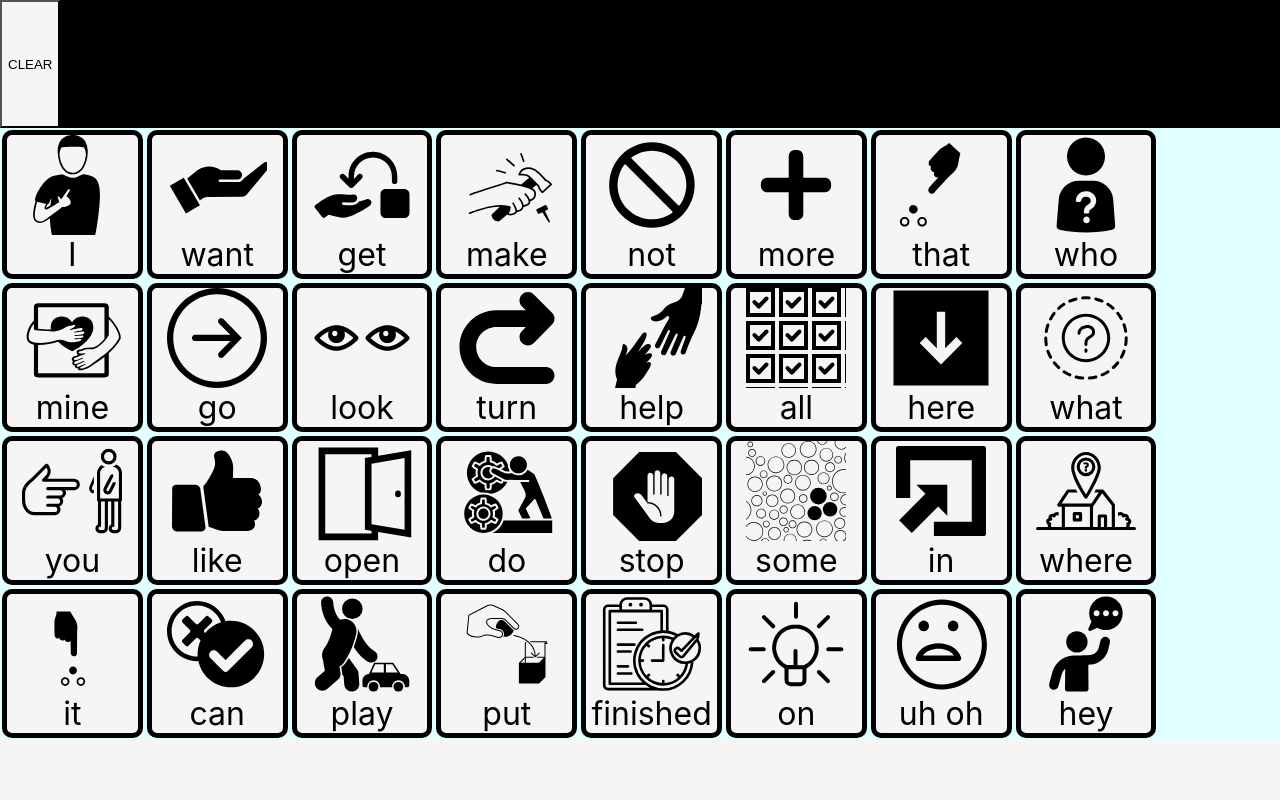
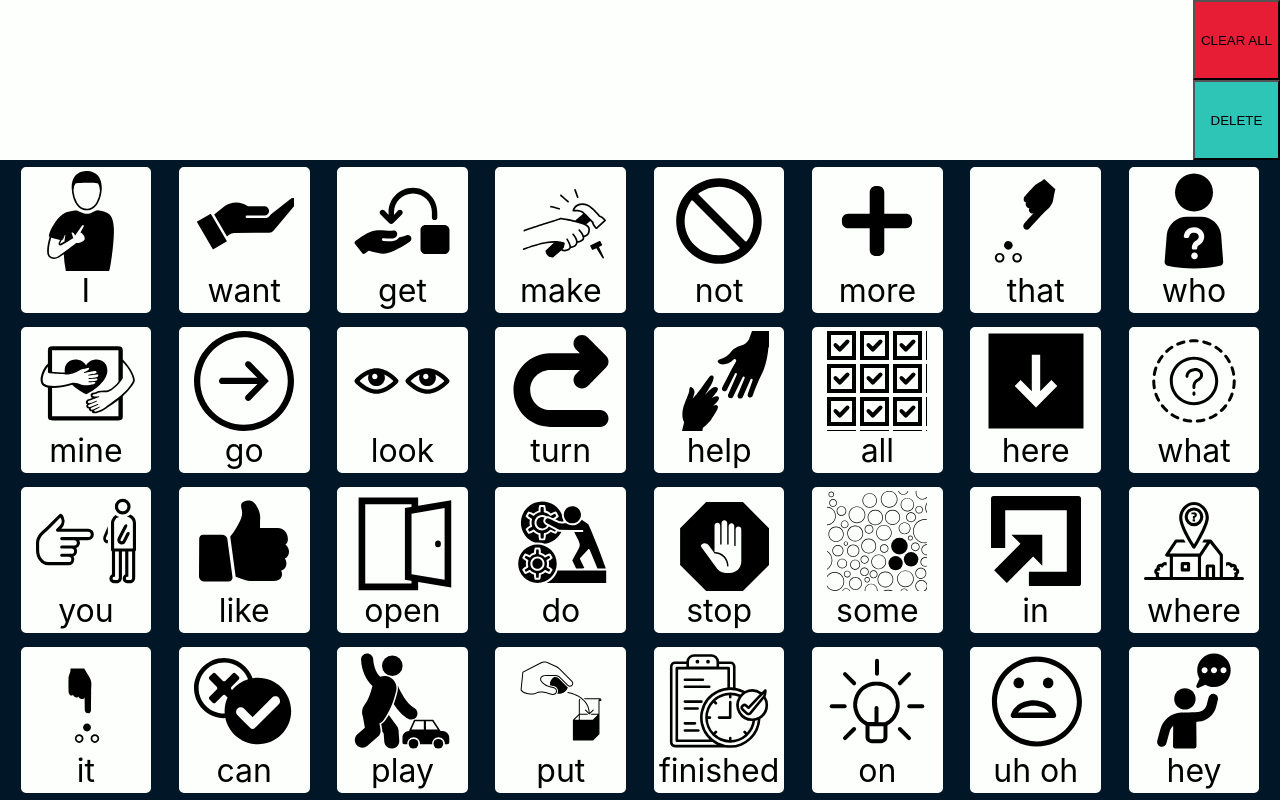
Before and after one commit to smudgeConn/react-comm-board, a React (Create React App) app: page / in a window 1280 px wide. Built offline with nearby package versions, Linux system fonts and the light colour scheme.

Commit message:
Updated layout and added clear functionality to the clear button.

```diff
--- a/src/App.js
+++ b/src/App.js
@@ -36,15 +36,9 @@
 import heyIcon from "./images/heyIcon.svg";
 
 function Button({ word, onButtonClick }) {
-  let image;
-  if (word.image) {
-    image = word.image;
-  } else {
-    image = "http://placekitten.com/g/100/100";
-  }
   return (
     <div className="button" onClick={onButtonClick}>
-      <img className="image" src={image} alt="" />
+      <img className="image" src={word.image} alt="" />
       <span className="text">{word.text}</span>
     </div>
   );
@@ -59,6 +53,22 @@
     const nextMessage = message.slice();
     nextMessage.push(<Button key={word.text} word={word} />);
     setMessage(nextMessage);
+  }
+
+  function handleClearClick() {
+    setMessage([]);
+  }
+
+  function handleDeleteClick() {
+    // TO DO
+  }
+
+  function mouseDown() {
+    setBackground("#ff9f1c");
+  }
+
+  function mouseUp() {
+    setBackground("#fdfffc");
   }
 
   const wordList = [
@@ -97,12 +107,18 @@
   ];
 
   const [message, setMessage] = useState([]);
+  const [background, setBackground] = useState("#fdfffc");
 
   return (
     <>
       <div className="message-window">
         <Message message={message} />
-        <button className="clear-message-btn">CLEAR</button>
+        <div className="message-buttons">
+          <button className="clear-btn" onClick={handleClearClick}>
+            CLEAR ALL
+          </button>
+          <button className="del-btn">DELETE</button>
+        </div>
       </div>
       <div className="board">
         {wordList.map((word) => {
--- a/src/index.css
+++ b/src/index.css
@@ -1,6 +1,8 @@
+/* https://coolors.co/palette/011627-fdfffc-2ec4b6-e71d36-ff9f1c */
+
 * {
   box-sizing: border-box;
-  background-color: whitesmoke;
+  background-color: #fdfffc;
 }
 
 body {
@@ -20,31 +22,45 @@
 .message-window {
   display: flex;
   flex-direction: row;
-  min-height: 16vh;
-  background-color: black;
+  justify-content: space-between;
+  min-height: 20vh;
+  /* border-bottom: 10px #011627 solid; */
+}
+
+.message-buttons {
+  display: flex;
+  flex-direction: column;
 }
 
 .message {
- background-color: lightyellow;
- display: flex;
- flex-direction: row;
+  display: flex;
+  flex-direction: row;
 }
 
-.clear-message {
-  background-color: lightsteelblue;
+.del-btn {
+  height: 50%;
+  background-color: #2ec4b6;
+}
+
+.clear-btn {
+  height: 50%;
+  background-color: #e71d36;
 }
 
 .board {
   display: flex;
   flex-direction: row;
   flex-wrap: wrap;
-  background-color: lightcyan;
+  justify-content: space-evenly;
+  flex: auto;
+  height: 80vh;
+  max-width: fit-content;
+  background-color: #011627;
 }
 
 .button {
   display: flex;
-  border: 5px solid black;
-  /* background-color: red; */
+  border: 5px solid #011627;
   border-radius: 10px;
   /* min-width: 12vh; */
   flex-direction: column;
```
Also changed, not shown: src/SentenceBar.js (deleted, +0 -15 lines), src/Tile.js (deleted, +0 -29 lines).
